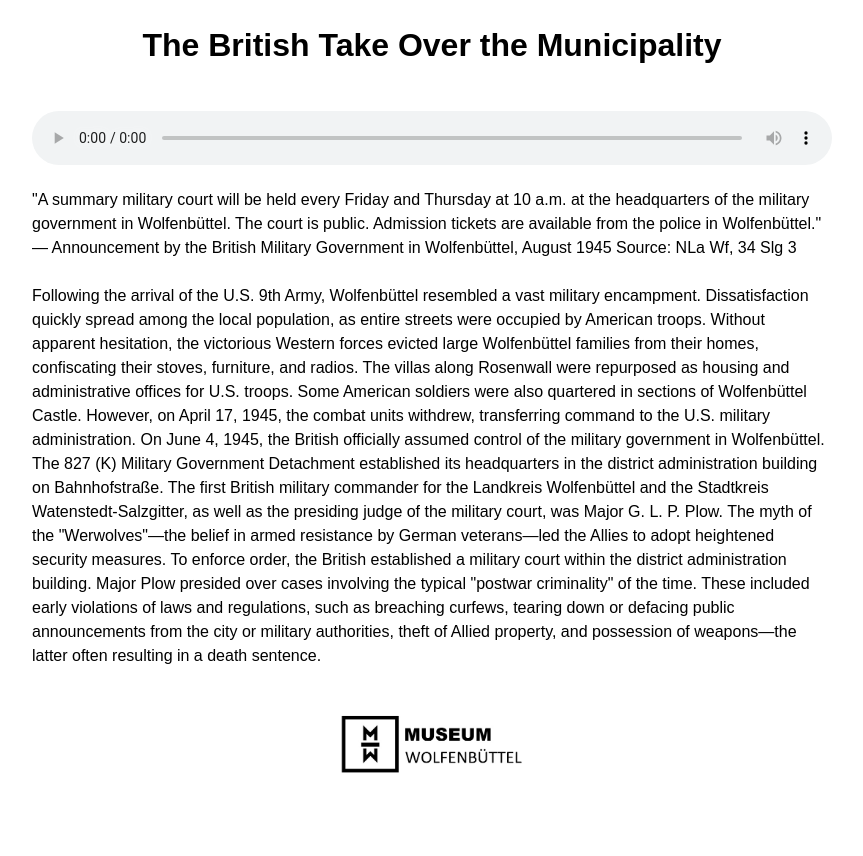
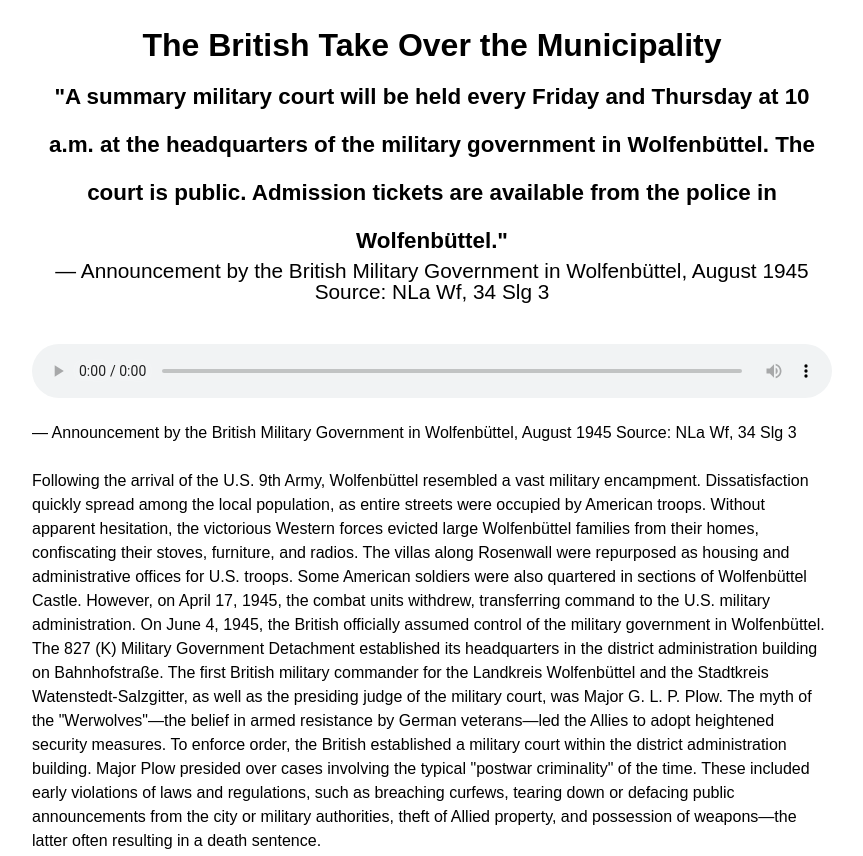
Before and after one commit to AusstellungMW/Tafel5EN, a plain HTML site: page index.html in a window 1280 px wide. Shown: the top 856 px of the page, without its empty margins (208-1071 px from the left). Before the commit the page ends 803 px from the top, so only its background shows below. Drawn offline with Linux system fonts and the light colour scheme.

Commit message:
Update index.html

```diff
--- a/index.html
+++ b/index.html
@@ -118,13 +118,20 @@
 
     <div class="container">
 
-        <h1>
-  The British Take Over the Municipality<br>
+
+
+<h1>
+    The British Take Over the Municipality<br>
   <span style="font-size: 0.7em; font-weight: bold;">
+ "A summary military court will be held every Friday and Thursday at 10 a.m. at the headquarters of the military government in Wolfenbüttel. The court is public. Admission tickets are available from the police in Wolfenbüttel."
+</span><br>
+<div style="font-size: 0.65em; font-weight: normal; line-height: 1; margin: 0; padding: 0;">
+— Announcement by the British Military Government in Wolfenbüttel, August 1945
+Source: NLa Wf, 34 Slg 3
+</div>
 
-  </span>
+
 </h1>
-
 
 
 
@@ -146,7 +153,7 @@
 
         <p>
 
-    "A summary military court will be held every Friday and Thursday at 10 a.m. at the headquarters of the military government in Wolfenbüttel. The court is public. Admission tickets are available from the police in Wolfenbüttel."
+
 
 — Announcement by the British Military Government in Wolfenbüttel, August 1945
 Source: NLa Wf, 34 Slg 3 <br><br>
```
